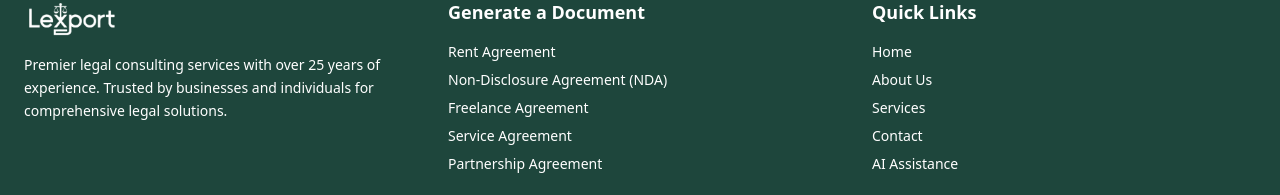
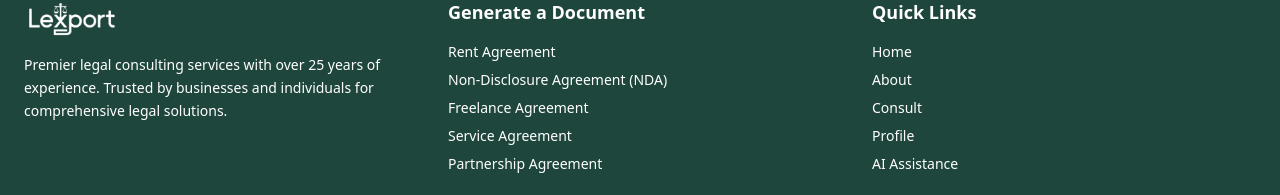
Before and after one commit to Suvanshsehgal/Lex-Port, a React (Vite) app in the folder frontend/: page /home in a window 1280 px wide. Shown: the part 3226-3421 px from the top of the page. Built offline with nearby package versions, Linux system fonts and the light colour scheme.

Commit message:
Resolve bugs in Footer, Home page, and Card component

```diff
--- a/frontend/src/compoents/Cards.jsx
+++ b/frontend/src/compoents/Cards.jsx
@@ -5,12 +5,14 @@ const Cards = ({ data }) => {
     console.log(`Learn more about ${title}`);
   };
 
+
   return (
     <div className="grid grid-cols-1 sm:grid-cols-2 lg:grid-cols-3 gap-8 justify-center px-6 py-10 max-w-7xl mx-auto">
-      {data.map((card) => (
+      {data.map((card,index) => (
         <div
           key={card.id}
-          className="bg-[#FAF9F6] rounded-2xl shadow-xl p-6 transition-all duration-300 hover:shadow-2xl hover:scale-105 group"
+          id={`card-${index + 1}`}
+          className="scroll-mt-24 bg-[#FAF9F6] rounded-2xl shadow-xl p-6 transition-all duration-300 hover:shadow-2xl hover:scale-105 group"
         >
           {/* Header with Icon and Title */}
           <div className="flex items-center mb-4">
--- a/frontend/src/compoents/Footer.jsx
+++ b/frontend/src/compoents/Footer.jsx
@@ -1,5 +1,5 @@
 import React from "react";
-import { Link } from "react-router-dom";
+import { Link } from "react-scroll";
 import { NavLink } from "react-router-dom";
 import logo2 from "../assets/logo2.png";
 
@@ -26,29 +26,29 @@ const Footer = () => {
           <h4 className="font-semibold text-lg mb-4">Generate a Document</h4>
           <ul className="space-y-2 text-sm">
             <li>
-              <Link to="/#rent-agreement" className="hover:underline">
+              <a href="#card-1" className="hover:underline">
                 Rent Agreement
-              </Link>
+              </a>
             </li>
             <li>
-              <Link to="/#nda" className="hover:underline">
+              <a href="#card-2" className="hover:underline">
                 Non-Disclosure Agreement (NDA)
-              </Link>
+              </a>
             </li>
             <li>
-              <Link to="/#freelance" className="hover:underline">
+              <a href="#card-3" className="hover:underline">
                 Freelance Agreement
-              </Link>
+              </a>
             </li>
             <li>
-              <Link to="/#service" className="hover:underline">
+              <a href="#card-5" className="hover:underline">
                 Service Agreement
-              </Link>
+              </a>
             </li>
             <li>
-              <Link to="/#partnership" className="hover:underline">
+              <a href="#card-4" className="hover:underline">
                 Partnership Agreement
-              </Link>
+              </a>
             </li>
           </ul>
         </div>
@@ -58,27 +58,33 @@ const Footer = () => {
           <h4 className="font-semibold text-lg mb-4">Quick Links</h4>
           <ul className="space-y-2 text-sm">
             <li>
-              <NavLink to="/" className="hover:underline">
+              <NavLink to="/home" className="hover:underline">
                 Home
               </NavLink>
             </li>
             <li>
-              <NavLink to="/about" className="hover:underline">
-                About Us
+              <Link
+                to="about-section"
+                smooth={true}
+                duration={500}
+                offset={-70} // adjust based on your navbar height
+                className="hover:underline"
+              >
+                About
+              </Link>
+            </li>
+            <li>
+              <NavLink to="/consult" className="hover:underline">
+                Consult
               </NavLink>
             </li>
             <li>
-              <NavLink to="/services" className="hover:underline">
-                Services
+              <NavLink to="/profile" className="hover:underline">
+                Profile
               </NavLink>
             </li>
             <li>
-              <NavLink to="/contact" className="hover:underline">
-                Contact
-              </NavLink>
-            </li>
-            <li>
-              <NavLink to="/case-studies" className="hover:underline">
+              <NavLink to="/ai" className="hover:underline">
                 AI Assistance
               </NavLink>
             </li>
--- a/frontend/src/pages/Home.jsx
+++ b/frontend/src/pages/Home.jsx
@@ -25,28 +25,28 @@ function Home() {
         "A simple lease agreement between landlord and tenant — fully customizable for duration, rent, and terms.",
     },
     {
-      id: 1,
+      id: 2,
       image: NDAIcon,
       title: "Non-Disclosure Agreement (NDA)",
       description:
         "Protect your sensitive information with an NDA. Ideal for business deals, freelance work, or startup discussions.",
     },
     {
-      id: 1,
+      id: 3,
       image: FreelanceIcon,
       title: "Freelance Agreement",
       description:
         "A legally binding contract between a freelancer and client outlining services, deadlines, and payment terms.",
     },
     {
-      id: 1,
+      id:4,
       image: PartnerIcon,
       title: "Partnership Agreement",
       description:
         "Outline terms between partners, including equity, responsibilities, and profit sharing in your venture.",
     },
     {
-      id: 1,
+      id: 5,
       image: ServiceIcon,
       title: "Service Agreement",
       description:
@@ -155,7 +155,7 @@ function Home() {
           </div>
         </div>
       </section>
-      <div className="=px-6 py-10 mx-auto bg-[#FAF9F6] ">
+      <div className="px-6 py-10 mx-auto bg-[#FAF9F6] ">
         <Cards data={cardData} />
       </div>
       </>
```
